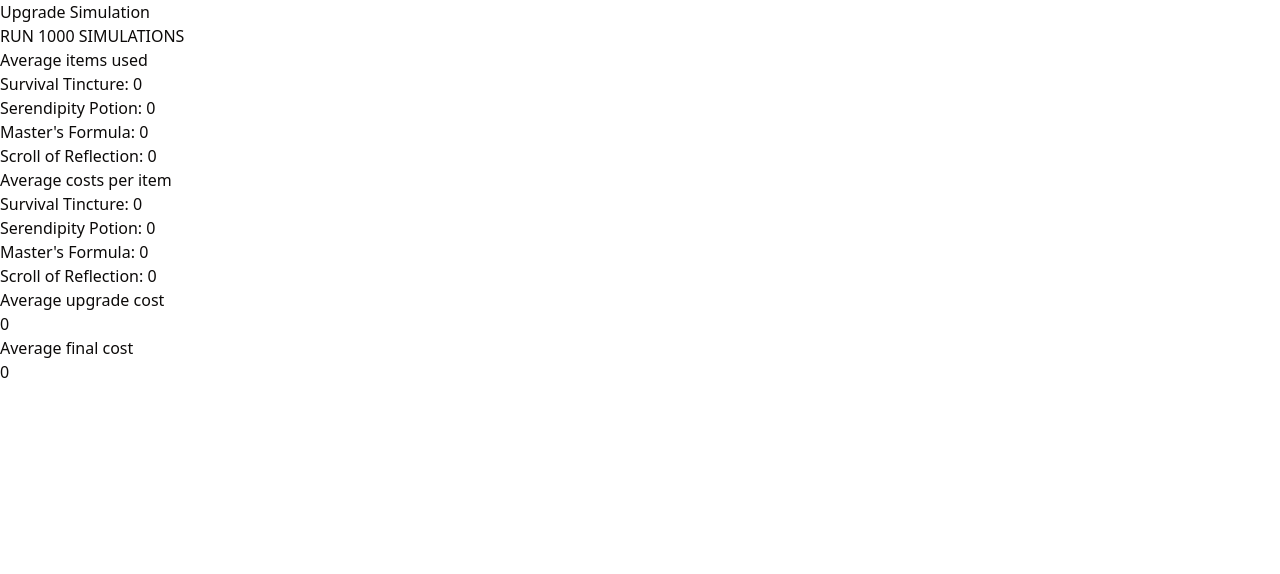
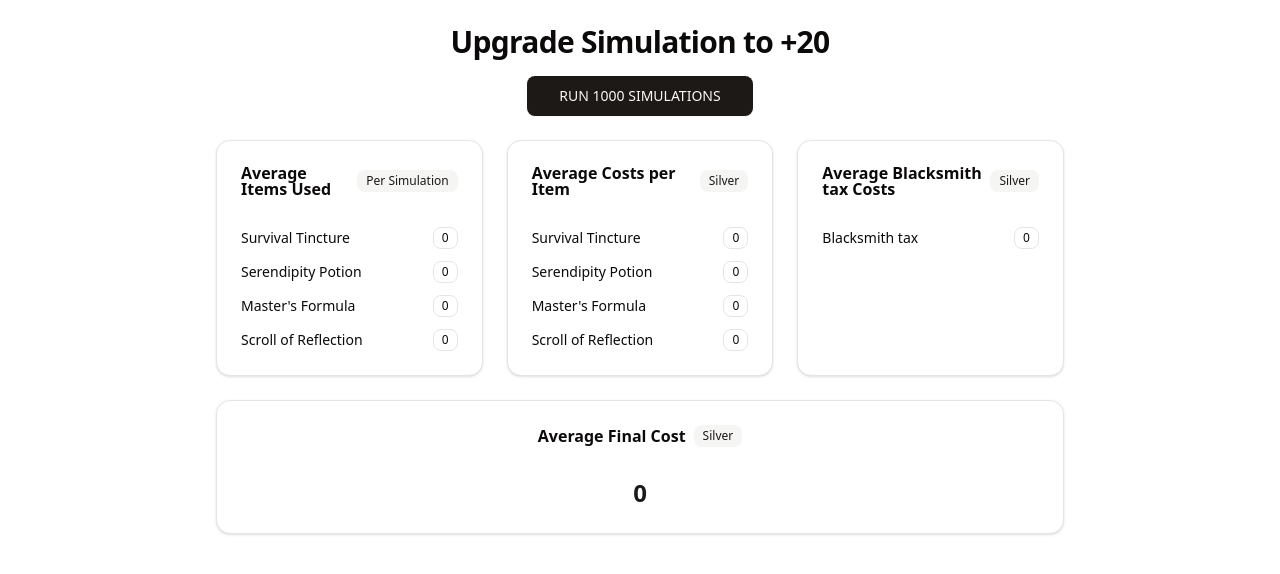
Before and after one commit to brunobragaw8t/4classic-upgrade-cost-simulation, a Next.js app: page / in a window 1280 px wide. Shown: the top 574 px of the page. Built offline with nearby package versions, Linux system fonts and the light colour scheme.

Commit message:
prettify with shadcn

```diff
--- a/src/app/page.tsx
+++ b/src/app/page.tsx
@@ -1,5 +1,8 @@
 "use client";
 
+import { Badge } from "@/components/ui/badge";
+import { Button } from "@/components/ui/button";
+import { Card, CardContent, CardHeader, CardTitle } from "@/components/ui/card";
 import { COSTS } from "@/constants/costs.constant";
 import { ITEM_COSTS } from "@/constants/item-costs.constant";
 import { RATES } from "@/constants/rates.contanst";
@@ -129,68 +132,133 @@ export default function Home() {
 
   function calcAvg(value: number): number {
     return simulations.length > 0
-      ? parseFloat((value / simulations.length).toFixed(2))
+      ? parseFloat((value / simulations.length).toFixed(0))
       : 0;
   }
 
   return (
-    <div>
-      <h1>Upgrade Simulation</h1>
-
-      <button
-        type="button"
+    <div className="max-w-4xl mx-auto p-6 space-y-6">
+      <div className="text-center space-y-4">
+        <h1 className="text-3xl font-bold tracking-tight">
+          Upgrade Simulation to +20
+        </h1>
+        <Button
+          size="lg"
           onClick={() => {
             for (let i = 0; i < 1000; i++) {
               handleRun();
             }
           }}
+          className="px-8 py-3"
         >
           RUN 1000 SIMULATIONS
-      </button>
+        </Button>
+      </div>
 
-      <h2>Average items used</h2>
+      <div className="grid grid-cols-1 md:grid-cols-3 gap-6">
+        <Card>
+          <CardHeader>
+            <CardTitle className="flex items-center gap-2">
+              Average Items Used
+              <Badge variant="secondary">Per Simulation</Badge>
+            </CardTitle>
+          </CardHeader>
+          <CardContent className="space-y-3">
+            <div className="flex justify-between items-center">
+              <span className="text-sm font-medium">Survival Tincture</span>
+              <Badge variant="outline">
+                {calcAvg(totals.itemsUsed.survivalTincture)}
+              </Badge>
+            </div>
+            <div className="flex justify-between items-center">
+              <span className="text-sm font-medium">Serendipity Potion</span>
+              <Badge variant="outline">
+                {calcAvg(totals.itemsUsed.serendipityPotion)}
+              </Badge>
+            </div>
+            <div className="flex justify-between items-center">
+              <span className="text-sm font-medium">Master&apos;s Formula</span>
+              <Badge variant="outline">
+                {calcAvg(totals.itemsUsed.mastersFormula)}
+              </Badge>
+            </div>
+            <div className="flex justify-between items-center">
+              <span className="text-sm font-medium">Scroll of Reflection</span>
+              <Badge variant="outline">
+                {calcAvg(totals.itemsUsed.scrollOfReflection)}
+              </Badge>
+            </div>
+          </CardContent>
+        </Card>
 
-      <ul>
-        <li>Survival Tincture: {calcAvg(totals.itemsUsed.survivalTincture)}</li>
-        <li>
-          Serendipity Potion: {calcAvg(totals.itemsUsed.serendipityPotion)}
-        </li>
-        <li>
-          Master&apos;s Formula: {calcAvg(totals.itemsUsed.mastersFormula)}
-        </li>
-        <li>
-          Scroll of Reflection: {calcAvg(totals.itemsUsed.scrollOfReflection)}
-        </li>
-      </ul>
+        <Card>
+          <CardHeader>
+            <CardTitle className="flex items-center gap-2">
+              Average Costs per Item
+              <Badge variant="secondary">Silver</Badge>
+            </CardTitle>
+          </CardHeader>
+          <CardContent className="space-y-3">
+            <div className="flex justify-between items-center">
+              <span className="text-sm font-medium">Survival Tincture</span>
+              <Badge variant="outline">
+                {calcAvg(totals.costs.survivalTincture).toLocaleString()}
+              </Badge>
+            </div>
+            <div className="flex justify-between items-center">
+              <span className="text-sm font-medium">Serendipity Potion</span>
+              <Badge variant="outline">
+                {calcAvg(totals.costs.serendipityPotion).toLocaleString()}
+              </Badge>
+            </div>
+            <div className="flex justify-between items-center">
+              <span className="text-sm font-medium">Master&apos;s Formula</span>
+              <Badge variant="outline">
+                {calcAvg(totals.costs.mastersFormula).toLocaleString()}
+              </Badge>
+            </div>
+            <div className="flex justify-between items-center">
+              <span className="text-sm font-medium">Scroll of Reflection</span>
+              <Badge variant="outline">
+                {calcAvg(totals.costs.scrollOfReflection).toLocaleString()}
+              </Badge>
+            </div>
+          </CardContent>
+        </Card>
 
-      <h2>Average costs per item</h2>
+        <Card>
+          <CardHeader>
+            <CardTitle className="flex items-center gap-2">
+              Average Blacksmith tax Costs
+              <Badge variant="secondary">Silver</Badge>
+            </CardTitle>
+          </CardHeader>
+          <CardContent className="space-y-3">
+            <div className="flex justify-between items-center">
+              <span className="text-sm font-medium">Blacksmith tax</span>
+              <Badge variant="outline">
+                {calcAvg(totals.upgradeCost).toLocaleString()}
+              </Badge>
+            </div>
+          </CardContent>
+        </Card>
+      </div>
 
-      <ul>
-        <li>
-          Survival Tincture:{" "}
-          {calcAvg(totals.costs.survivalTincture).toLocaleString()}
-        </li>
-        <li>
-          Serendipity Potion:{" "}
-          {calcAvg(totals.costs.serendipityPotion).toLocaleString()}
-        </li>
-        <li>
-          Master&apos;s Formula:{" "}
-          {calcAvg(totals.costs.mastersFormula).toLocaleString()}
-        </li>
-        <li>
-          Scroll of Reflection:{" "}
-          {calcAvg(totals.costs.scrollOfReflection).toLocaleString()}
-        </li>
-      </ul>
-
-      <h2>Average upgrade cost</h2>
-
-      <p>{calcAvg(totals.upgradeCost).toLocaleString()}</p>
-
-      <h2>Average final cost</h2>
-
-      <p>{calcAvg(totals.sumOfCosts).toLocaleString()}</p>
+      <div className="grid grid-cols-1 md:grid-cols-1 gap-6 text-center">
+        <Card>
+          <CardHeader>
+            <CardTitle className="flex items-center justify-center gap-2">
+              Average Final Cost
+              <Badge variant="secondary">Silver</Badge>
+            </CardTitle>
+          </CardHeader>
+          <CardContent>
+            <p className="text-2xl font-bold text-primary">
+              {calcAvg(totals.sumOfCosts).toLocaleString()}
+            </p>
+          </CardContent>
+        </Card>
+      </div>
     </div>
   );
 }
```
Lines whose indentation alone changed are shown as unchanged.
